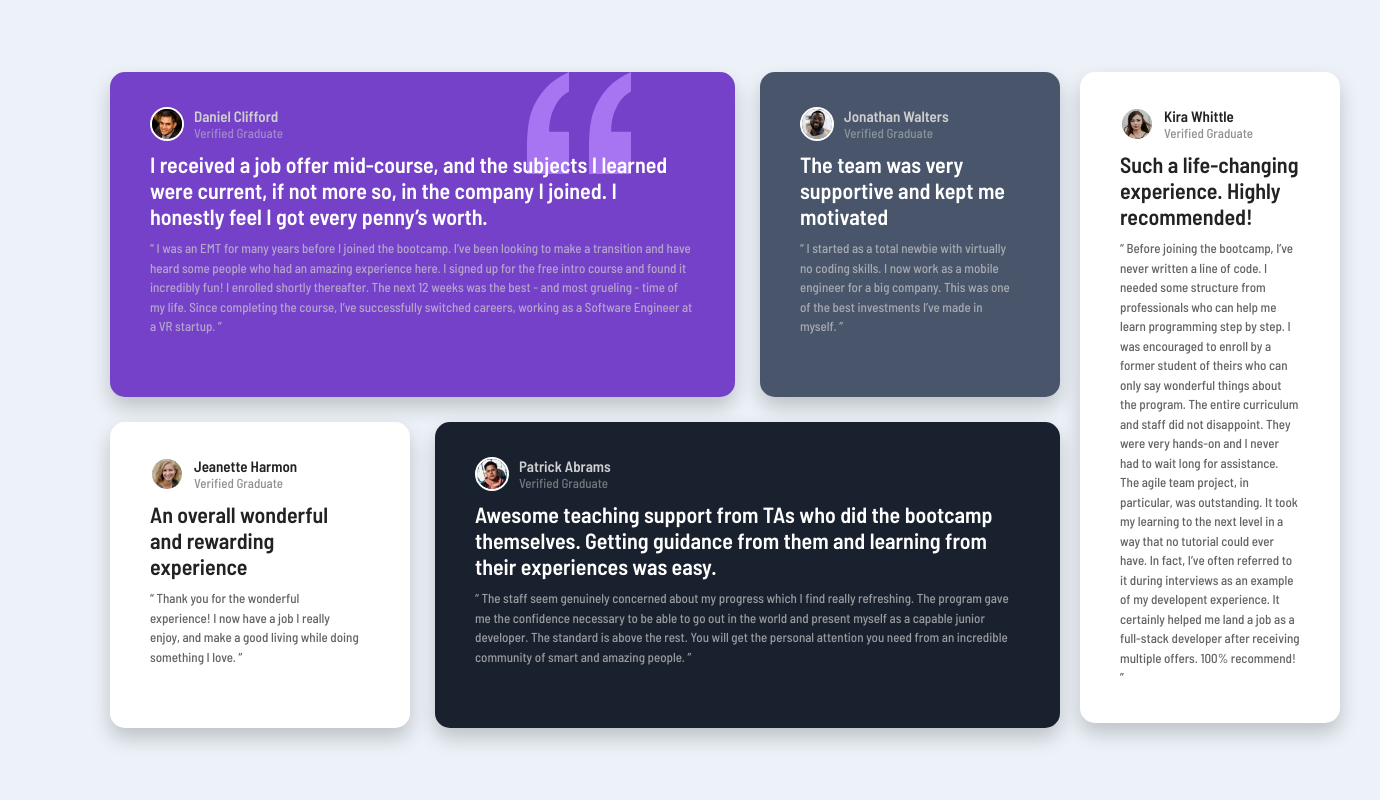
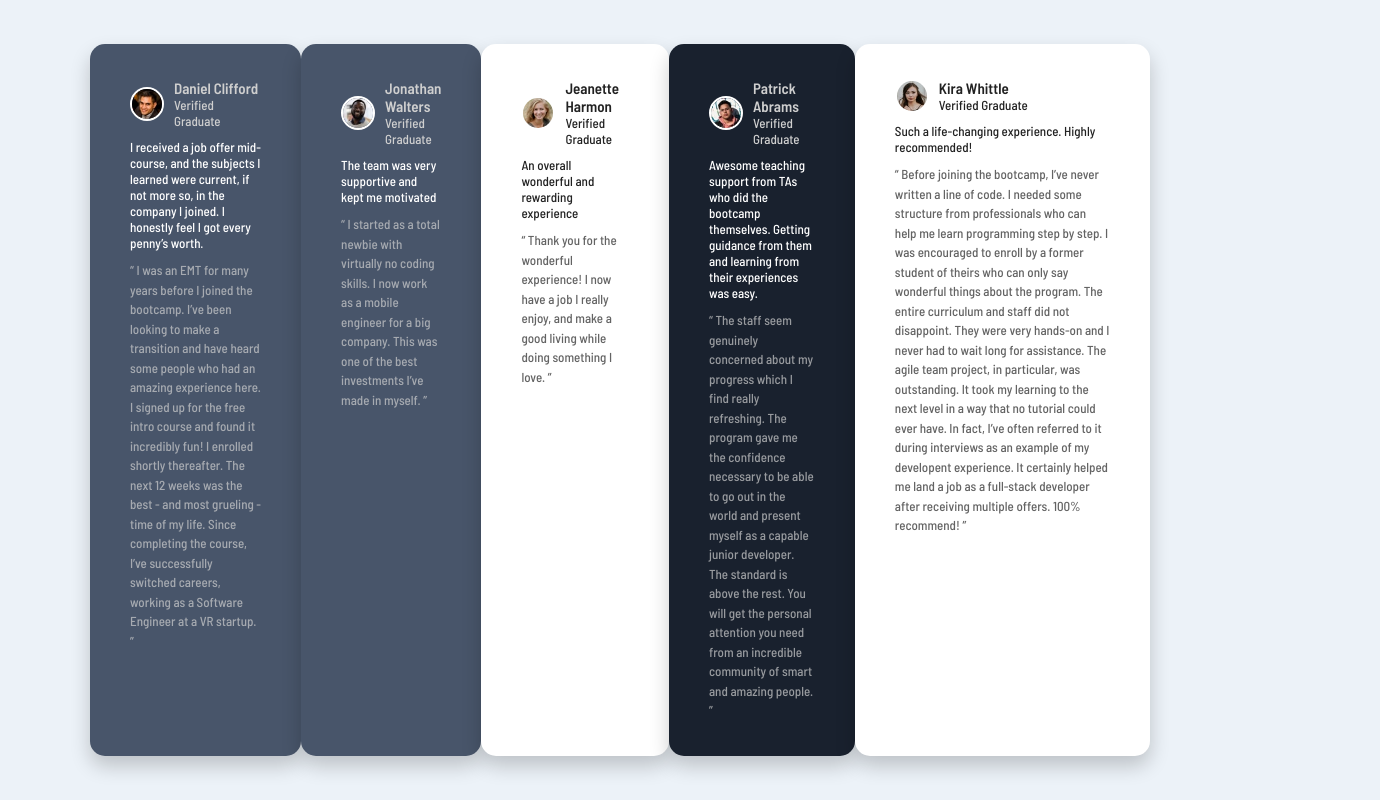
Before and after one commit to shaw12/testimonials-grid-section, a plain HTML site: page index.html in a window 1280 px wide. Shown: the whole page, 1380 px wide, since content can reach past the window. Drawn offline with Linux system fonts and the light colour scheme.

Commit message:
Update index.html

```diff
--- a/index.html
+++ b/index.html
@@ -8,28 +8,22 @@
   <link rel="stylesheet" href="style.css">
   <title>Frontend Mentor | [Challenge Name Here]</title>
 
-  <!-- Feel free to remove these styles or customise in your own stylesheet 👍 -->
-  <style>
-    .attribution { font-size: 11px; text-align: center; }
-    .attribution a { color: hsl(228, 45%, 44%); }
-  </style>
 </head>
 <body>
 
   <main>
-    <section class="main main-1">
     <article class="card card-1">
       <div class="card__head">
         <img src="./images/image-daniel.jpg" alt="">
-          <div class="card__auth">
+        <div class="card__user">
           <div class="name">Daniel Clifford</div>
           <p class="title">Verified Graduate</p>
         </div>
       </div>
-        <h2 class="card__heading">
+      <div class="card__heading">
         I received a job offer mid-course, and the subjects I learned were current, if not more so,
         in the company I joined. I honestly feel I got every penny’s worth.
-        </h2>
+      </div>
       <p class="card__detail">
         “ I was an EMT for many years before I joined the bootcamp. I’ve been looking to make a
         transition and have heard some people who had an amazing experience here. I signed up
@@ -38,53 +32,51 @@
         the course, I’ve successfully switched careers, working as a Software Engineer at a VR startup. ”
       </p>
     </article>
-
     <article class="card card-2">
       <div class="card__head">
         <img src="./images/image-jonathan.jpg" alt="">
-          <div class="card__auth">
+        <div class="card__user">
           <div class="name">Jonathan Walters</div>
           <p class="title">Verified Graduate</p>
         </div>
       </div>
-        <h2 class="card__heading">
+      <div class="card__heading">
         The team was very supportive and kept me motivated
-        </h2>
+
+      </div>
       <p class="card__detail">
         “ I started as a total newbie with virtually no coding skills. I now work as a mobile engineer
         for a big company. This was one of the best investments I’ve made in myself. ”
       </p>
     </article>
-
     <article class="card card-3">
       <div class="card__head">
         <img src="./images/image-jeanette.jpg" alt="">
-          <div class="card__auth">
+        <div class="card__user">
           <div class="name">Jeanette Harmon</div>
           <p class="title">Verified Graduate</p>
         </div>
       </div>
-        <h2 class="card__heading">
+      <div class="card__heading">
         An overall wonderful and rewarding experience
-        </h2>
+      </div>
       <p class="card__detail">
         “ Thank you for the wonderful experience! I now have a job I really enjoy, and make a good living
         while doing something I love. ”
       </p>
     </article>
-
     <article class="card card-4">
       <div class="card__head">
         <img src="./images/image-patrick.jpg" alt="">
-          <div class="card__auth">
+        <div class="card__user">
           <div class="name">Patrick Abrams</div>
           <p class="title">Verified Graduate</p>
         </div>
       </div>
-        <h2 class="card__heading">
+      <div class="card__heading">
         Awesome teaching support from TAs who did the bootcamp themselves. Getting guidance from them and
         learning from their experiences was easy.
-        </h2>
+      </div>
       <p class="card__detail">
         “ The staff seem genuinely concerned about my progress which I find really refreshing. The program
         gave me the confidence necessary to be able to go out in the world and present myself as a capable
@@ -92,22 +84,17 @@
         an incredible community of smart and amazing people. ”
       </p>
     </article>
-
-
-    </section>
-
-    <section class="main main-2">
     <article class="card card-5">
       <div class="card__head">
         <img src="./images/image-kira.jpg" alt="">
-          <div class="card__auth">
+        <div class="card__user">
           <div class="name">Kira Whittle</div>
           <p class="title">Verified Graduate</p>
         </div>
       </div>
-        <h2 class="card__heading">
+      <div class="card__heading">
         Such a life-changing experience. Highly recommended!
-        </h2>
+      </div>
       <p class="card__detail">
         “ Before joining the bootcamp, I’ve never written a line of code. I needed some structure from
         professionals who can help me learn programming step by step. I was encouraged to enroll by a former
@@ -118,23 +105,7 @@
         experience. It certainly helped me land a job as a full-stack developer after receiving multiple offers.
         100% recommend! ”
       </p>
-
     </article>
-    </section>
   </main>
-
-
-
-
-
-
-
-
-
-
-  <!-- <div class="attribution">
-    Challenge by <a href="https://www.frontendmentor.io?ref=challenge" target="_blank">Frontend Mentor</a>.
-    Coded by <a href="#">Your Name Here</a>.
-  </div> -->
   </body>
 </html>
```
Lines whose indentation alone changed are shown as unchanged.
